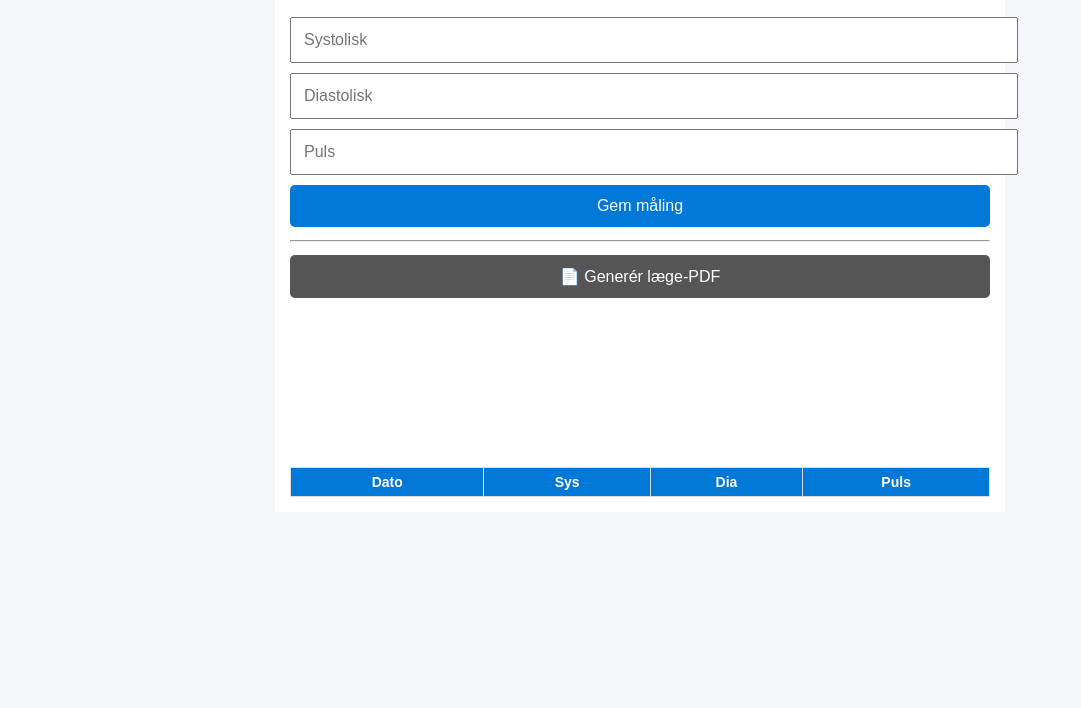
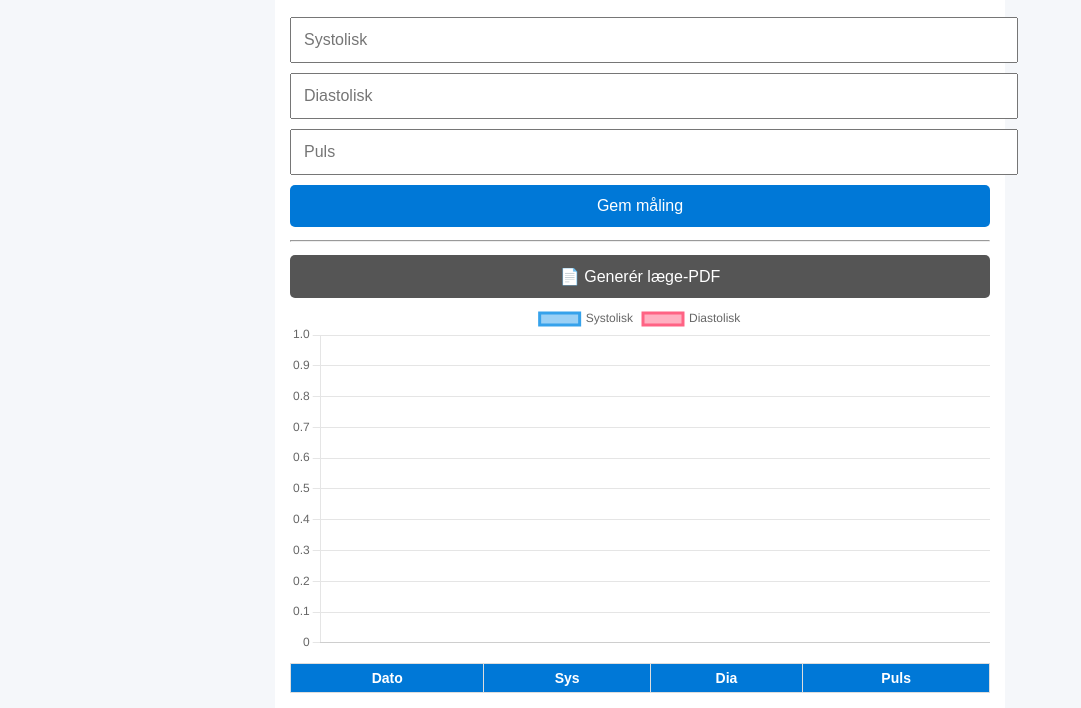
Before and after one commit to casperallsteel-coder/BloodPressureMonitoring, a plain HTML site: page index.html in a window 1280 px wide. Shown: the part 140-848 px from the top of the page, without its empty margins (0-1081 px from the left). Before the commit the page ends 800 px from the top, so only its background shows below. Drawn offline with nearby package versions, Linux system fonts and the light colour scheme.

Commit message:
Update index.html

```diff
--- a/index.html
+++ b/index.html
@@ -7,7 +7,7 @@
 <meta name="viewport" content="width=device-width, initial-scale=1.0">
 <title>Blodtryks App</title>
 <link rel="manifest" href="manifest.json">
-https://cdn.jsdelivr.net/npm/chart.js
+<script src="https://cdn.jsdelivr.net/npm/chart.js"></script>
 <<style>
 body { font-family: Arial; margin:0; background:#f5f7fa; }
 .container { max-width:700px; margin:auto; background:white; padding:15px; }
```
